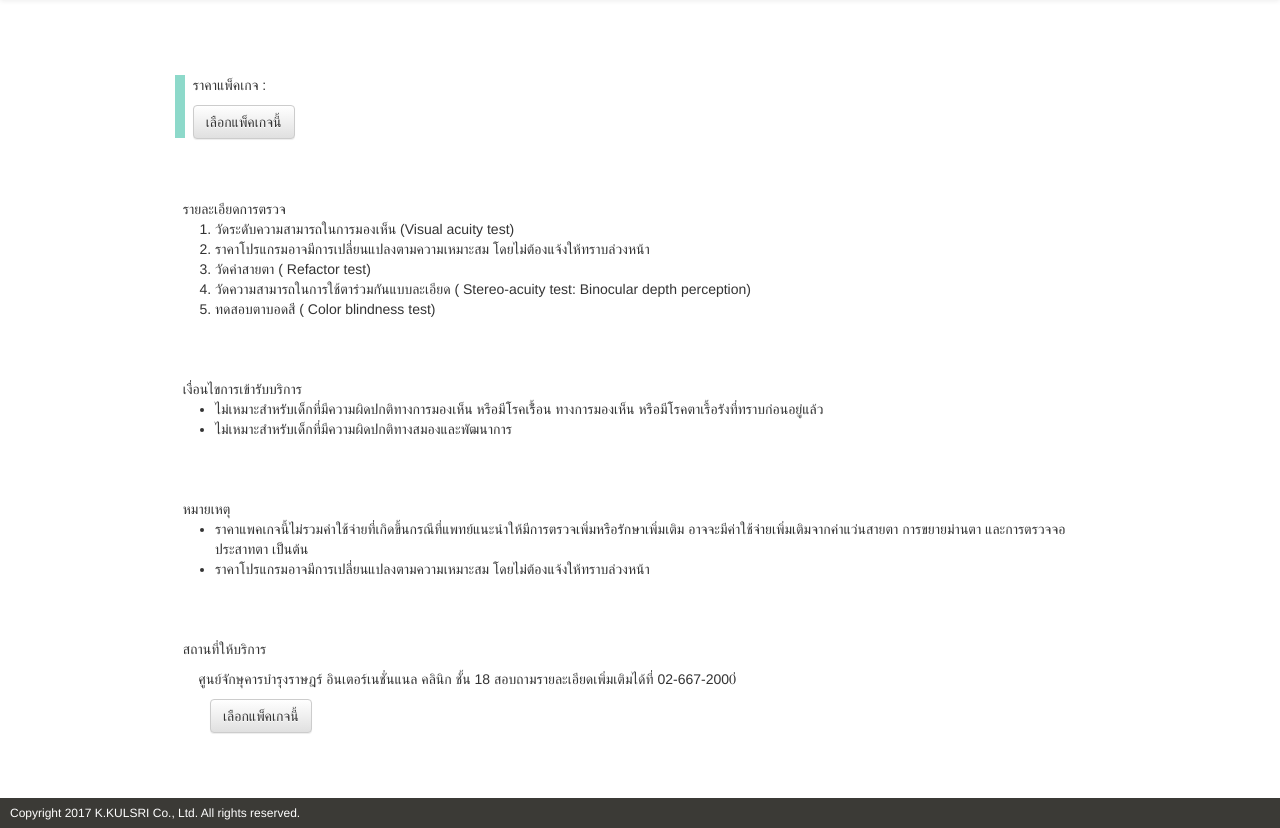
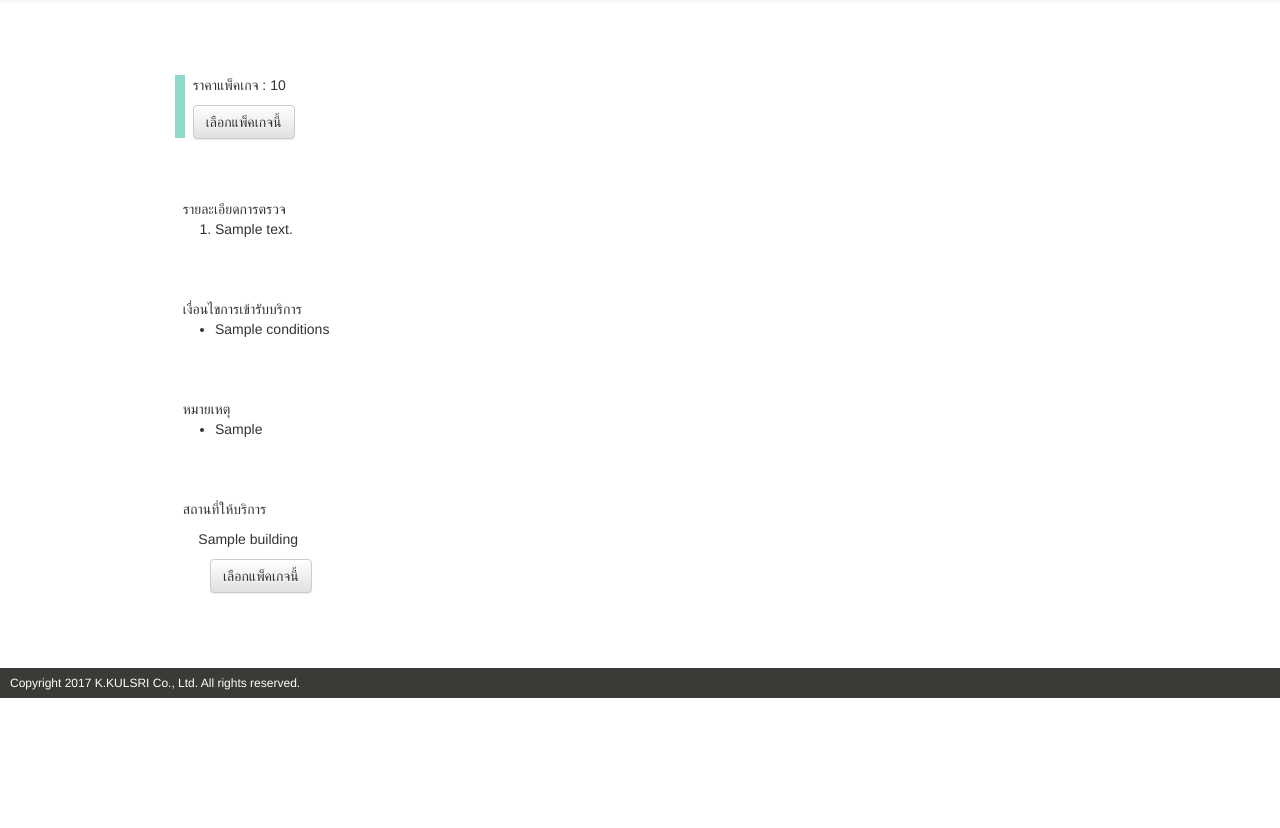
Before and after one commit to K-KulsriSoftware/KKulsri_Hospital, a Django app: template KKulsri_Hospital/app/templates/app/special_packages.html in a window 1280 px wide. Shown: the part 102-930 px from the top of the page. After the commit the page ends 800 px from the top, so only its background shows below. Run offline with Django 3.2, Linux system fonts and the light colour scheme; the template is opened without the code that fills it: most values are stand-ins (such as "Sample title", 1, 10 or a date in 2020); some libraries are stand-ins or nearby versions.

Commit message:
update special_packages.html ( unfinished )

```diff
--- a/KKulsri_Hospital/app/templates/app/special_packages.html
+++ b/KKulsri_Hospital/app/templates/app/special_packages.html
@@ -7,47 +7,55 @@
 	{% load staticfiles %}
     <link rel="stylesheet" type="text/css" href="{% static 'app/css/special_packages.css' %}" />
 
+
+    {% for package in packages %}
 	<div>
     <div id="allpage">
     <div class="p1" style="width: 10px; height: 100%;background: #8dd9ca;display: inline-block;float: left;"><div class="p2" style="width:auto;margin-left: 10px;height: auto;display: inline-block;float: left;"></div><div style="width:100%;height:63px"></div></div>
-    <div id="span2"> &nbsp ราคาแพ็คเกจ : <p></p></div>
+    <div id="span2"> &nbsp ราคาแพ็คเกจ : {{ package.package_cost }} <p></p></div>
+
+
         <p> &nbsp <button class="btn btn-default" type="button">เลือกแพ็คเกจนี้</button></p>
 
 		<p><br></br></p>
 
         <div id="span1">&nbsp รายละเอียดการตรวจ</div>
-
+        {% for package in packages %}
         <ol>
-            <li>วัดระดับความสามารถในการมองเห็น (Visual acuity test)</li>
-            <li>ราคาโปรแกรมอาจมีการเปลี่ยนแปลงตามความเหมาะสม โดยไม่ต้องแจ้งให้ทราบล่วงหน้า</li>
-            <li>วัดค่าสายตา ( Refactor test)</li>
-            <li>วัดความสามารถในการใช้ตาร่วมกันแบบละเอียด ( Stereo-acuity test: Binocular depth perception)</li>
-            <li>ทดสอบตาบอดสี ( Color blindness test)</li>
+            <li>{{ package.description }}</li>
         </ol>
+        {% endfor %}
 
         <p> <br></br></p>
 
         <div id="span1">&nbsp เงื่อนไขการเข้ารับบริการ</div>
+        {% for package in packages %}
         <ul class="b">
-            <li><div id="span2">ไม่เหมาะสำหรับเด็กที่มีความผิดปกติทางการมองเห็น หรือมีโรคเรื้้อน ทางการมองเห็น หรือมีโรคตาเรื้อรังที่ทราบก่อนอยู่แล้ว</div></li>
-            <li><div id="span2">ไม่เหมาะสำหรับเด็กที่มีความผิดปกติทางสมองและพัฒนาการ</div></li>
+            <li><div id="span2"> {{ package.conditions }}</div></li>
         </ul>
+        {% endfor %}
 
         <p> <br></br></p>
 
         <div id="span1">&nbsp หมายเหตุ</div>
+        {% for package in packages %}
         <ul class="b">
-            <li><div id="span2"> ราคาแพคเกจนี้ไม่รวมค่าใช้จ่ายที่เกิดขึ้นกรณีที่แพทย์แนะนำให้มีการตรวจเพิ่มหรือรักษาเพิ่มเติม
-			อาจจะมีค่าใช้จ่ายเพิ่มเติมจากค่าแว่นสายตา การขยายม่านตา และการตรวจจอประสาทตา เป็นต้น</div></li>
-            <li><div id="span2"> ราคาโปรแกรมอาจมีการเปลี่ยนแปลงตามความเหมาะสม โดยไม่ต้องแจ้งให้ทราบล่วงหน้า</div></li>
+            <li><div id="span2"> {{ package.package_notice }}</div></li>
         </ul>
+        {% endfor %}
 
         <p> <br></br> </p>
 
         <div id="span1">&nbsp สถานที่ให้บริการ</div>
-    <p><div id="span2">&nbsp &nbsp &nbsp ศูนย์จักษุคารบำรุงราษฎร์ อินเตอร์เนชั่นแนล คลินิก ชั้น 18 สอบถามรายละเอียดเพิ่มเติมได้ที่ 02-667-2000่</div></p>
+        {% for building in buildings %}
+            {% if building.building_id == package.building_id %}
+                <p><div id="span2">&nbsp &nbsp &nbsp {{ building.building_name }} </div></p>
+            {% endif %}
+         {% endfor %}
     <p> &nbsp &nbsp &nbsp &nbsp &nbsp<button class="btn btn-default" type="button">เลือกแพ็คเกจนี้</button></p>
 		</div>
+
 	</div>
+    {% endfor %}
 
 {% endblock %}
```
